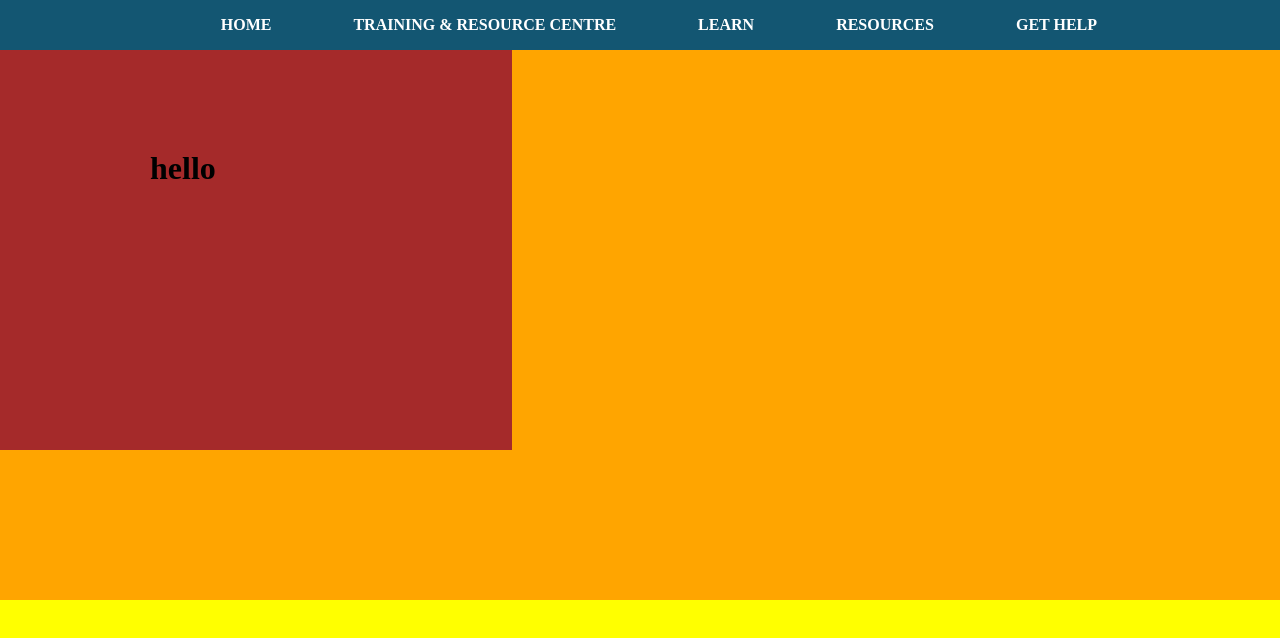
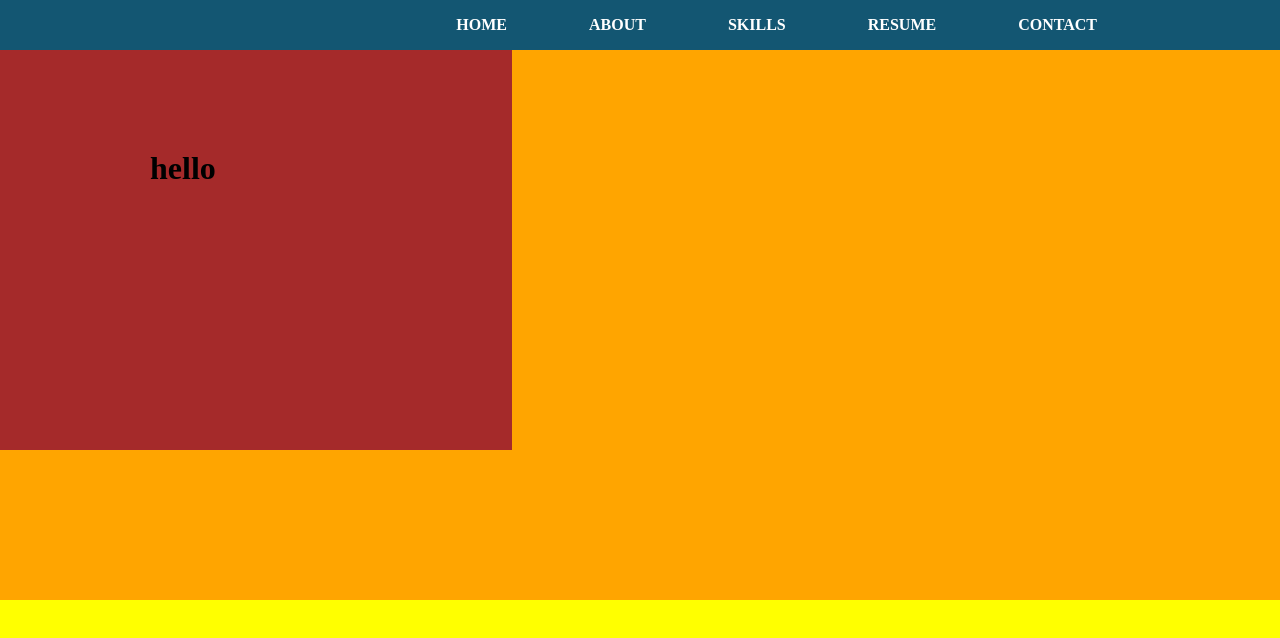
Before and after one commit to Saurabhrajput1234/my-portfolio.github.io, a plain HTML site: page index.html in a window 1280 px wide. Shown: the top 638 px of the page. Drawn offline with Linux system fonts and the light colour scheme.

Commit message:
change in

```diff
--- a/index.html
+++ b/index.html
@@ -16,10 +16,10 @@
             <img src="" alt="">
             <ul type="none">
                 <li><a href="#home">HOME </a></li>
-                <li><a href="#about">TRAINING & RESOURCE CENTRE</a></li>
-                <li><a href="#skills">LEARN</a></li>
-                <li><a href="#resume">RESOURCES</a></li>
-                <li><a href="#contact">GET HELP</a></li>
+                <li><a href="#about">ABOUT</a></li>
+                <li><a href="#skills">SKILLS</a></li>
+                <li><a href="#resume">RESUME</a></li>
+                <li><a href="#contact">CONTACT</a></li>
             </ul>
         </div>
         <div class="counterintro">
```
